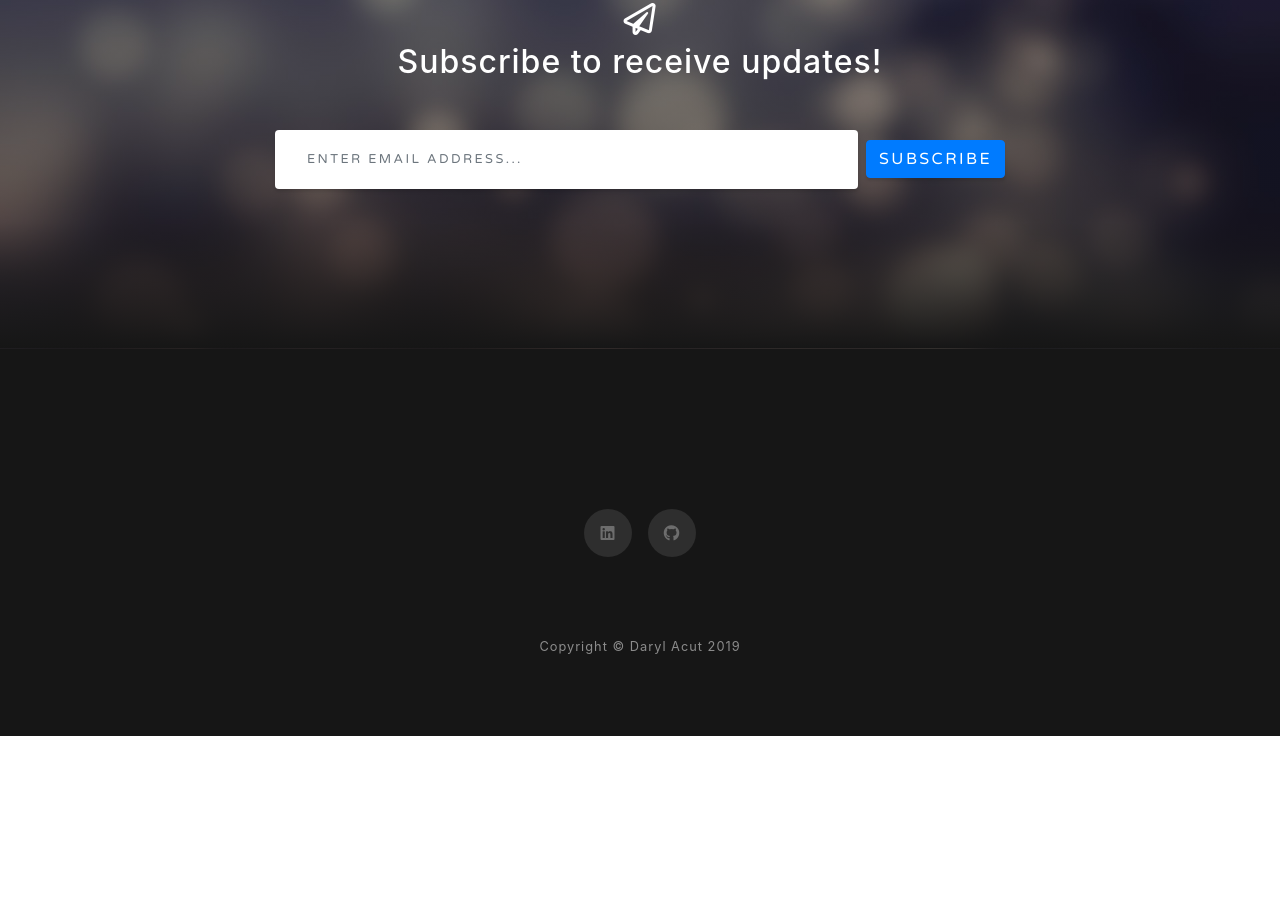
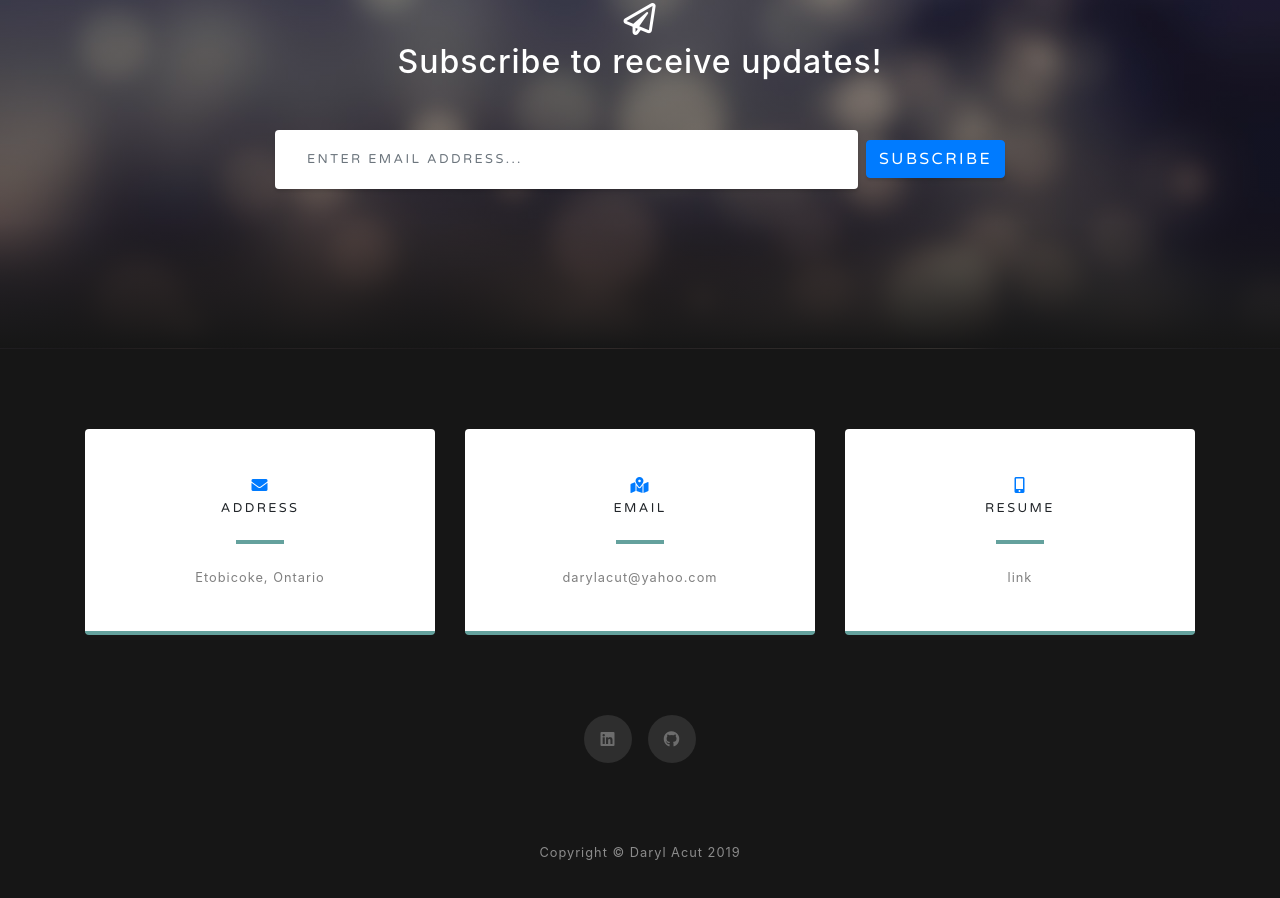
Before and after one commit to darylacut/NewPortfolio, a website with bundled scripts: page index.html in a window 1280 px wide. Shown: the part 4047-4945 px from the top of the page. Before the commit the page ends 4783 px from the top, so only its background shows below. Built offline with nearby package versions, Linux system fonts and the light colour scheme.

Commit message:
added link to resume

```diff
--- a/index.html
+++ b/index.html
@@ -127,7 +127,7 @@
 
       <!-- Project Two Row -->
 
-      <div class="row justify-content-center no-gutters">
+      <div class="row justify-content-center no-gutters mb-5 mb-lg-0">
         <div class="col-lg-6">
             <a href="https://darylacut.github.io/TriviaGame"><img class="img-fluid" src="img/TriviaGame.jpg" alt="Trivia Game"></a>
         </div>
@@ -218,7 +218,7 @@
   <section class="contact-section bg-black">
     <div class="container">
 
-      <!--
+
       <div class="row">
 
 
@@ -227,11 +227,9 @@
           <div class="card py-4 h-100" id='emailcard'>
             <div class="card-body text-center">
               <i class="fas fa-envelope text-primary mb-2"></i>
-              <h4 class="text-uppercase m-0">Email</h4>
+              <h4 class="text-uppercase m-0">address</h4>
               <hr class="my-4">
-              <div class="small text-black-50">
-                <a href="https:\\mail.yahoo.com">darylacut@yahoo.com</a>
-              </div>
+              <div class="small text-black-50">Etobicoke, Ontario</div>
             </div>
           </div>
         </div>
@@ -242,9 +240,9 @@
           <div class="card py-4 h-100">
             <div class="card-body text-center">
               <i class="fas fa-map-marked-alt text-primary mb-2"></i>
-              <h4 class="text-uppercase m-0">Address</h4>
+              <h4 class="text-uppercase m-0">email</h4>
               <hr class="my-4">
-              <div class="small text-black-50">Etobicoke, ON, M9R 3T8</div>
+              <div class="small text-black-50">darylacut@yahoo.com</div>
             </div>
           </div>
         </div>
@@ -254,14 +252,14 @@
           <div class="card py-4 h-100">
             <div class="card-body text-center">
               <i class="fas fa-mobile-alt text-primary mb-2"></i>
-              <h4 class="text-uppercase m-0">Phone</h4>
+              <h4 class="text-uppercase m-0">resume</h4>
               <hr class="my-4">
-              <div class="small text-black-50">+1 (647) 889-6382</div>
+              <a href="https://drive.google.com/open?id=1QdOUByZCP9ZiizoLa7NkdWeAEu1Kcj3f"><div class="small text-black-50">link</div></a>
             </div>
           </div>
         </div>
       </div>
-      -->
+
 
 
 
```
